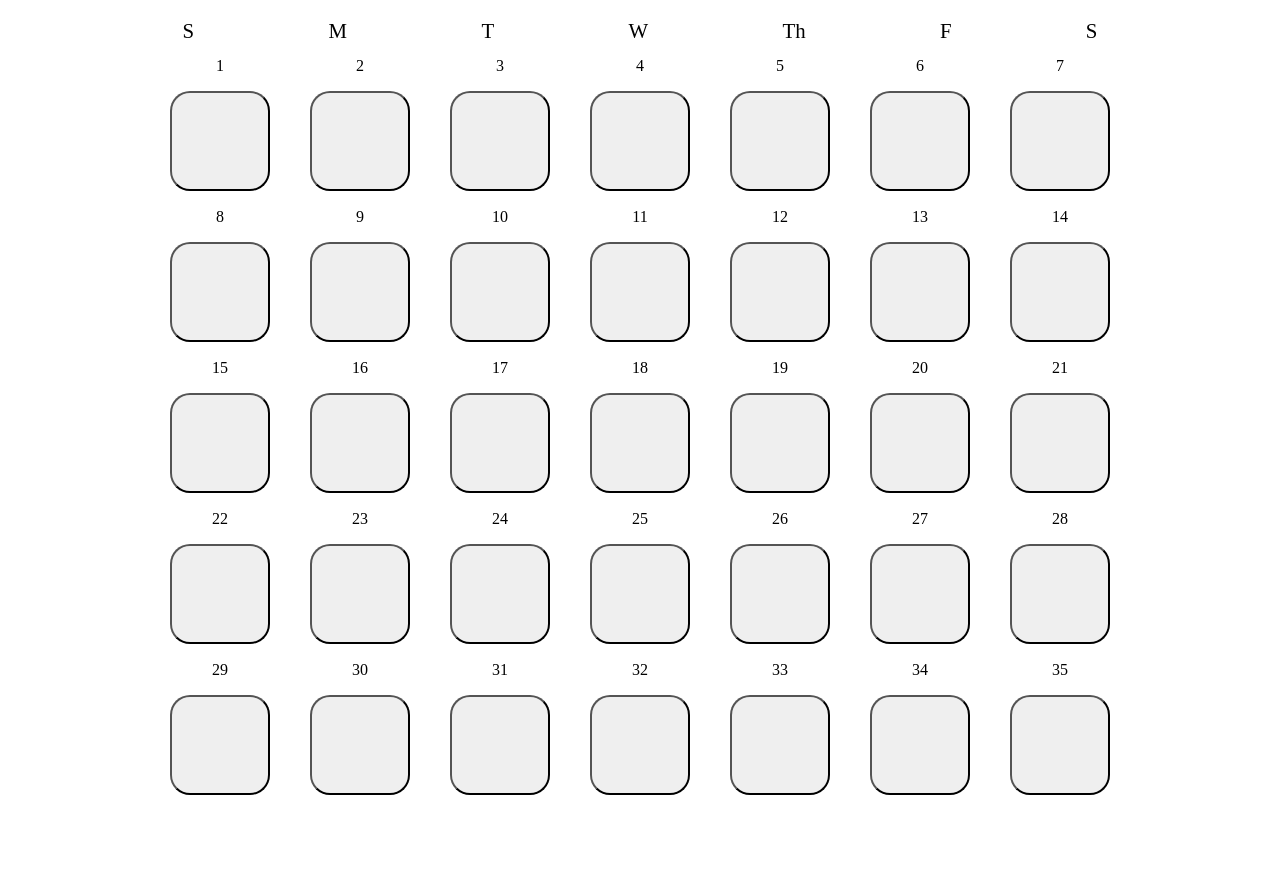
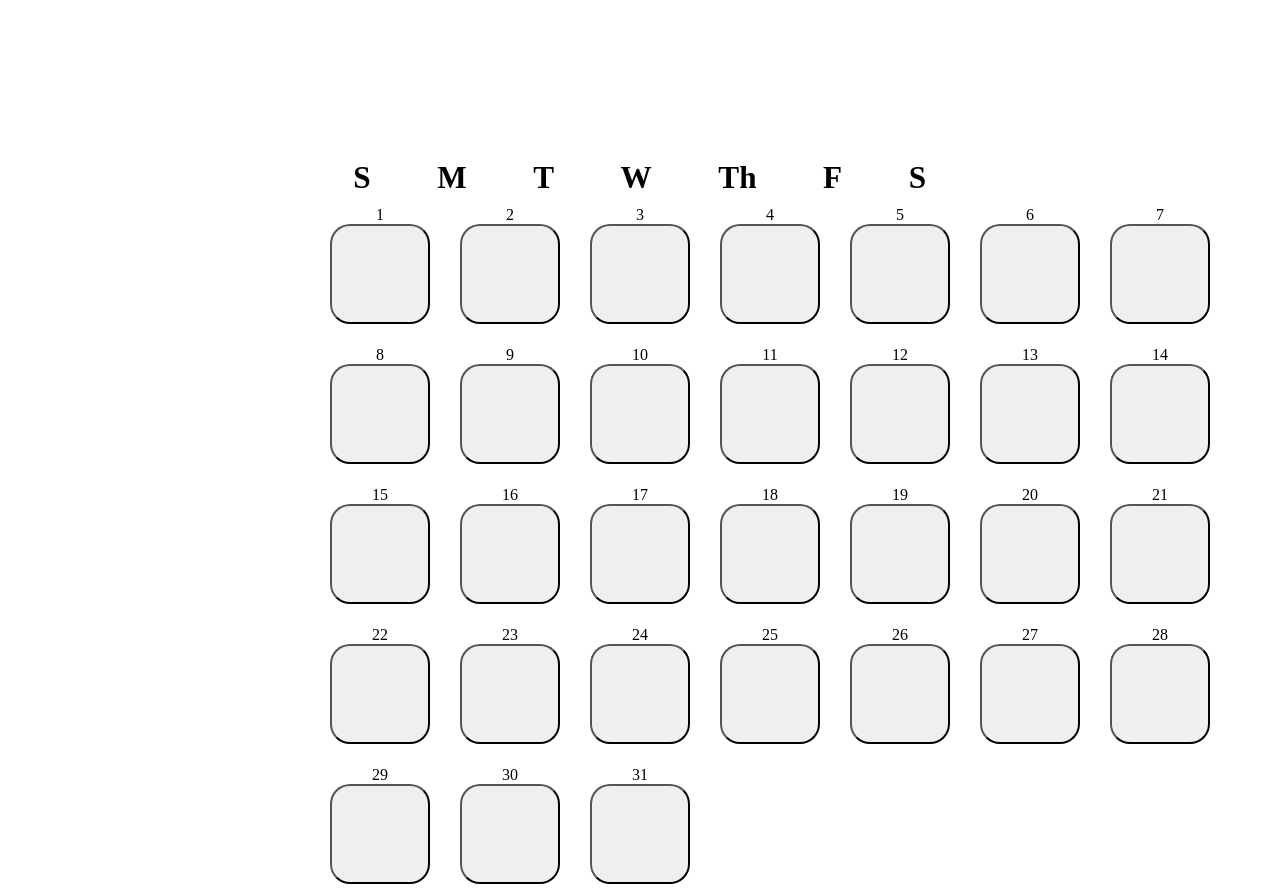
Before and after one commit to evelynmbart/Last-Meals-2.0, a React (Vite) app in the folder last-meals-2.0/: page / in a window 1280 px wide. Before the commit the page ends 808 px from the top, so only its background shows below. Built offline with nearby package versions, Linux system fonts and the light colour scheme.

Commit message:
updating weekdays div to align with grid

```diff
--- a/last-meals-2.0/src/App.css
+++ b/last-meals-2.0/src/App.css
@@ -15,9 +15,14 @@ input {
   flex-direction: column;
 }
 
+.calendar {
+  height: 60vh;
+  width: 50vw;
+}
+
 .weekdays {
-  height: 20px;
-  width: 83%;
+  width: 99.9%;
+
   font-size: 1.3rem;
   display: flex;
   justify-content: space-around;
@@ -27,7 +32,7 @@ input {
 .grid {
   display: grid;
   grid-template-columns: repeat(7, 1fr);
-  gap: 40px;
+  gap: 10px;
   text-align: center;
 }
 
@@ -37,6 +42,9 @@ input {
   border-radius: 20px;
   cursor: pointer;
 }
+.date-div {
+  padding: 10px;
+}
 
 .survey-div {
   margin: 20px;
--- a/last-meals-2.0/src/App.jsx
+++ b/last-meals-2.0/src/App.jsx
@@ -9,14 +9,15 @@ function App() {
   const dates = Array(5).fill(0);
   return (
     <div className="main-content">
+      <div className="calendar">
         <div className="weekdays">
-        <p>S</p>
-        <p>M</p>
-        <p>T</p>
-        <p>W</p>
-        <p>Th</p>
-        <p>F</p>
-        <p>S</p>
+          <h2>S</h2>
+          <h2>M</h2>
+          <h2>T</h2>
+          <h2>W</h2>
+          <h2>Th</h2>
+          <h2>F</h2>
+          <h2>S</h2>
         </div>
         {dates.map((_, index) => {
           return (
@@ -30,6 +31,7 @@ function App() {
         })}
         <Survey isSurveyShown={isSurveyShown} />
       </div>
+    </div>
   );
 }
 
--- a/last-meals-2.0/src/assets/CalendarWeek.jsx
+++ b/last-meals-2.0/src/assets/CalendarWeek.jsx
@@ -7,6 +7,11 @@ export function CalendarWeek({ isSurveyShown, setIsSurveyShown, week }) {
         const weekOffset = week * 7;
         const dayOffset = index + 1;
         const day = weekOffset + dayOffset;
+
+        if (day > 31) {
+          return;
+        }
+
         return (
           <div className="date-div">
             <p>{day}</p>
--- a/last-meals-2.0/src/index.css
+++ b/last-meals-2.0/src/index.css
@@ -0,0 +1,4 @@
+* {
+  margin: 0;
+  padding: 0;
+}
```
Lines whose indentation alone changed are shown as unchanged.
